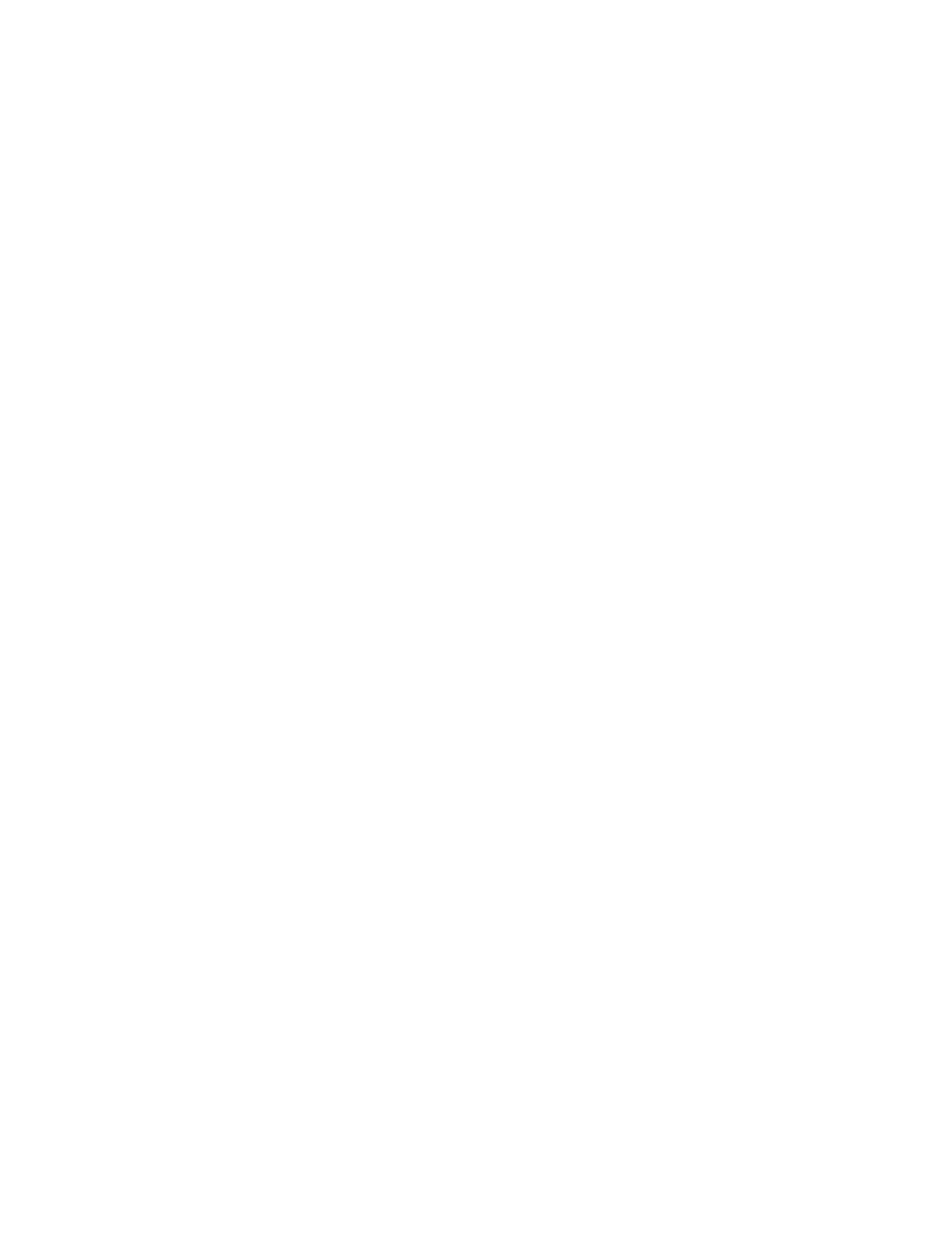
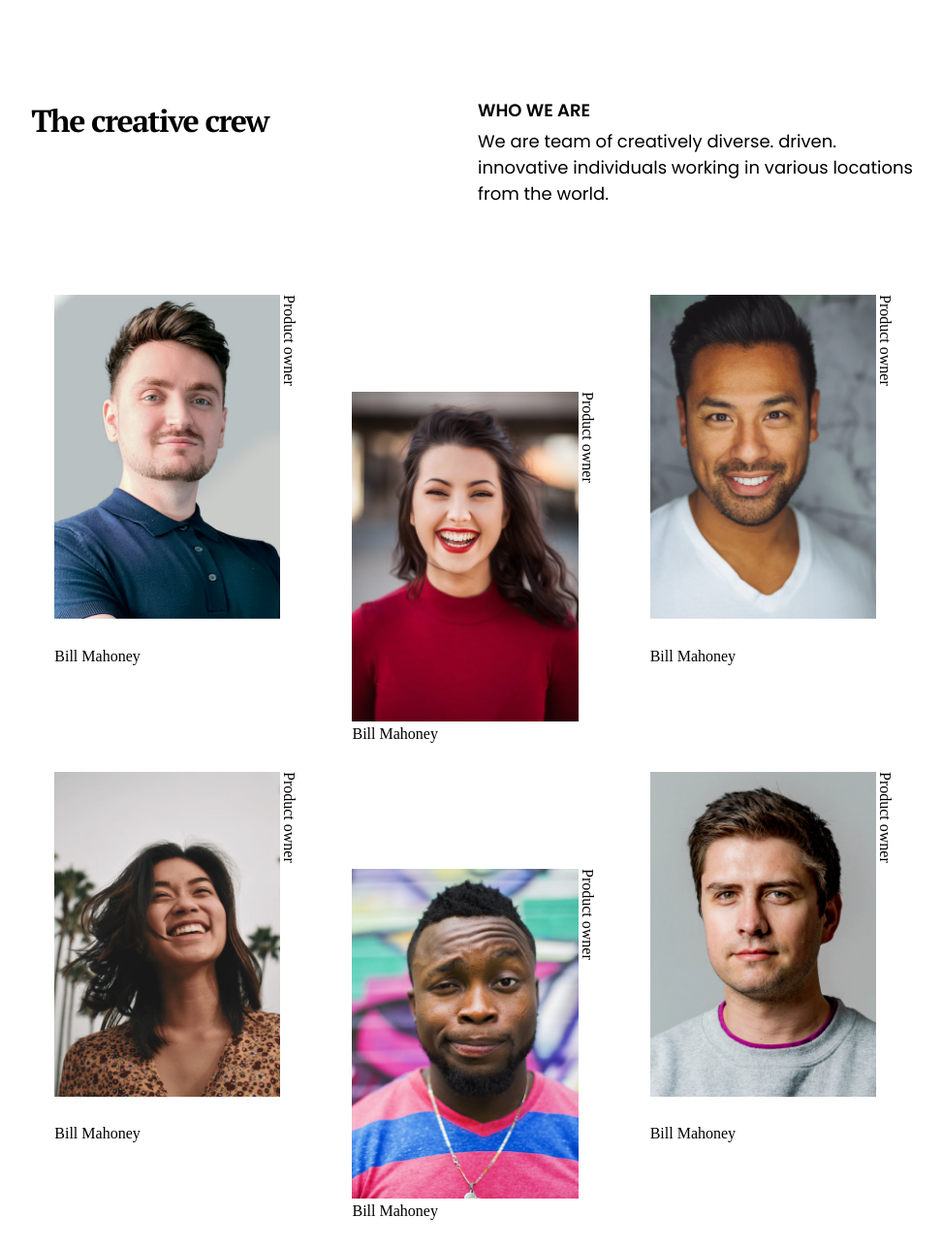
Before and after one commit to Carmo-sousa/devchallerger-my-team-page, a plain HTML site: page index.html in a window 1280 px wide. Shown: the whole page at 97% size, without its empty margins (83-1055 px from the left). Before the commit the page ends 800 px from the top, so only its background shows below. Drawn offline with Linux system fonts and the light colour scheme.

Commit message:
Finalizando

```diff
--- a/assets/css/style.css
+++ b/assets/css/style.css
@@ -0,0 +1,171 @@
+* {
+  margin: 0px;
+  padding: 0px;
+  box-sizing: border-box;
+}
+
+.content {
+  /* margin: 50px auto; */
+  display: flex;
+  flex-direction: column;
+  justify-content: center;
+  align-items: center;
+  max-width: 1440px;
+  width: 90%;
+}
+
+.text {
+  margin-top: 100px;
+  width: 80%;
+  display: grid;
+  grid-template-columns: 1fr 1fr;
+  grid-template-rows: 30% 70%;
+  grid-template-areas:
+    "title subtitle"
+    "title paragraph";
+}
+
+.cards {
+  margin-top: 96px;
+  width: 80%;
+  display: flex;
+  flex-wrap: wrap;
+  justify-content: space-around;
+}
+
+.card {
+  position: relative;
+  width: 259px;
+  max-height: 383px;
+  margin-bottom: 30px;
+  display: grid;
+  grid-template-rows: 95% 5%;
+  grid-template-columns: 90% 10%;
+  grid-template-areas:
+    "image cargo"
+    "name cargo";
+}
+
+.title {
+  grid-area: title;
+  font-family: "PT Serif", serif;
+  font-weight: 700;
+  line-height: 48px;
+  letter-spacing: -0.045em;
+}
+
+.subtitle {
+  grid-area: subtitle;
+  font-family: "Poppins", sans-serif;
+  font-weight: 600;
+  font-size: 18px;
+  line-height: 27px;
+  text-transform: uppercase;
+}
+
+.paragraph {
+  grid-area: paragraph;
+  font-family: "Poppins", sans-serif;
+  font-size: 18px;
+  line-height: 27px;
+}
+
+.card-01 {
+  margin-top: 0px;
+}
+.card-02 {
+  margin-top: 100px;
+}
+.card-03 {
+  margin-top: 0px;
+}
+.card-04 {
+  margin-top: 0px;
+}
+.card-05 {
+  margin-top: 100px;
+}
+.card-06 {
+  margin-top: 0px;
+}
+
+.card--margin-top {
+  margin-top: 100px;
+}
+
+.card--margin-bottom {
+  margin-bottom: 100px;
+}
+
+.card__image {
+  grid-area: image;
+  width: 100%;
+  height: 100%;
+}
+
+.image {
+  width: 100%;
+}
+
+.card__cargo {
+  writing-mode: vertical-lr;
+  grid-area: cargo;
+}
+
+.card__name {
+  grid-area: name;
+}
+
+@media (min-width: 300px) and (max-width: 785px) {
+  .cards {
+    width: 100%;
+  }
+  .card {
+    position: relative;
+    width: 177px;
+    max-height: 270px;
+  }
+
+  .card-01 {
+    margin-top: 0px;
+  }
+  .card-02 {
+    margin-top: 100px;
+  }
+  .card-03 {
+    margin-top: 0px;
+  }
+  .card-04 {
+    margin-top: 100px;
+  }
+  .card-05 {
+    margin-top: 0px;
+  }
+  .card-06 {
+    margin-top: 100px;
+  }
+}
+
+@media (min-width: 785px) and (max-width: 800px) {
+  .cards {
+    width: 100%;
+  }
+
+  .card {
+    position: relative;
+    width: 190px;
+    max-height: 270px;
+  }
+}
+
+@media (min-width: 800px) and (max-width: 1022px) {
+  .cards {
+    width: 100%;
+  }
+
+  .card {
+    position: relative;
+    width: 230px;
+    max-height: 320px;
+  }
+}
--- a/index.html
+++ b/index.html
@@ -1,16 +1,82 @@
 <!DOCTYPE html>
 <html lang="en">
+  <head>
+    <meta charset="UTF-8" />
+    <meta name="viewport" content="width=device-width, initial-scale=1.0" />
+    <link
+      rel="shortcut icon"
+      href="./assets/images/devchallenges.png"
+      type="image/x-icon"
+    />
+    <link rel="stylesheet" href="./assets/css/style.css" />
+    <link href="https://fonts.googleapis.com/css2?family=PT+Serif:wght@400;700&family=Poppins:wght@400;600;700&display=swap" rel="stylesheet">
+    <title>My Team</title>
+  </head>
 
-<head>
-    <meta charset="UTF-8">
-    <meta name="viewport" content="width=device-width, initial-scale=1.0">
-    <link rel="shortcut icon" href="./assets/images/devchallenges.png" type="image/x-icon">
-    <link rel="stylesheet" href="./assets/css/style.css">
-    <title>My Team</title>
-</head>
+  <body>
+    <div class="content">
+      <div class="text">
+        <h1 class="title">The creative crew</h1>
+        <h2 class="subtitle">Who we are</h2>
+        <p class="paragraph">
+          We are team of creatively diverse. driven. innovative individuals
+          working in various locations from the world.
+        </p>
+      </div>
 
-<body>
+      <div class="cards">
+        <div class="card card-01">
+          <div class="card__image">
+            <img class="image" src="./assets/images/photo1.png" alt="" />
+          </div>
+          <div class="card__cargo">
+            <p class="cargo__content">Product owner</p>
+          </div>
+          <div class="card__name">
+            <p class="name__content">Bill Mahoney</p>
+          </div>
+        </div>
 
-</body>
+        <div class="card card-02">
+          <div class="card__image">
+            <img class="image" src="./assets/images/photo2.png" alt="" />
+          </div>
+          <p class="card__cargo">Product owner</p>
+          <p class="card__name">Bill Mahoney</p>
+        </div>
 
+        <div class="card card-03">
+          <div class="card__image">
+            <img class="image" src="./assets/images/photo3.png" alt="" />
+          </div>
+          <p class="card__cargo">Product owner</p>
+          <p class="card__name">Bill Mahoney</p>
+        </div>
+
+        <div class="card card-04">
+          <div class="card__image">
+            <img class="image" src="./assets/images/photo4.png" alt="" />
+          </div>
+          <p class="card__cargo">Product owner</p>
+          <p class="card__name">Bill Mahoney</p>
+        </div>
+
+        <div class="card card-05">
+          <div class="card__image">
+            <img class="image" src="./assets/images/photo5.png" alt="" />
+          </div>
+          <p class="card__cargo">Product owner</p>
+          <p class="card__name">Bill Mahoney</p>
+        </div>
+
+        <div class="card card-06">
+          <div class="card__image">
+            <img class="image" src="./assets/images/photo6.png" alt="" />
+          </div>
+          <p class="card__cargo">Product owner</p>
+          <p class="card__name">Bill Mahoney</p>
+        </div>
+      </div>
+    </div>
+  </body>
 </html>
```
